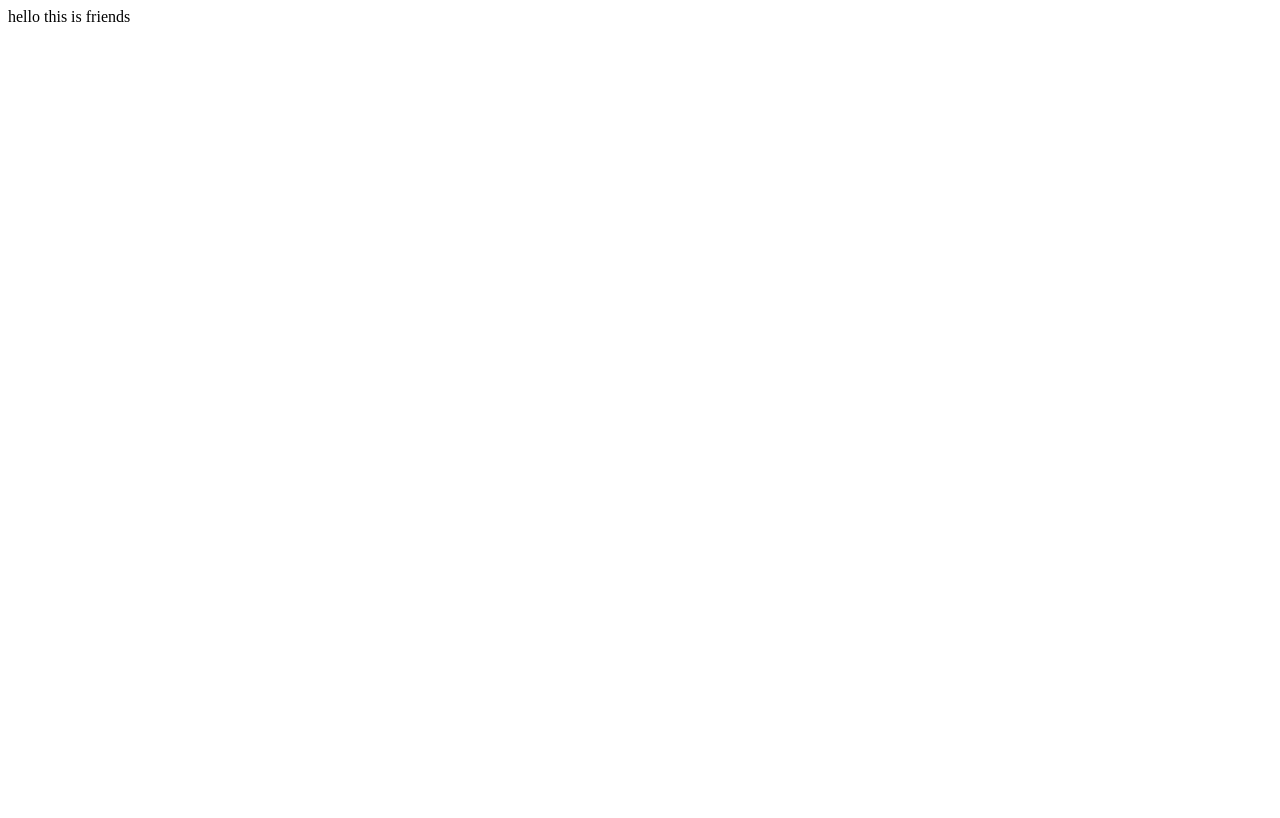
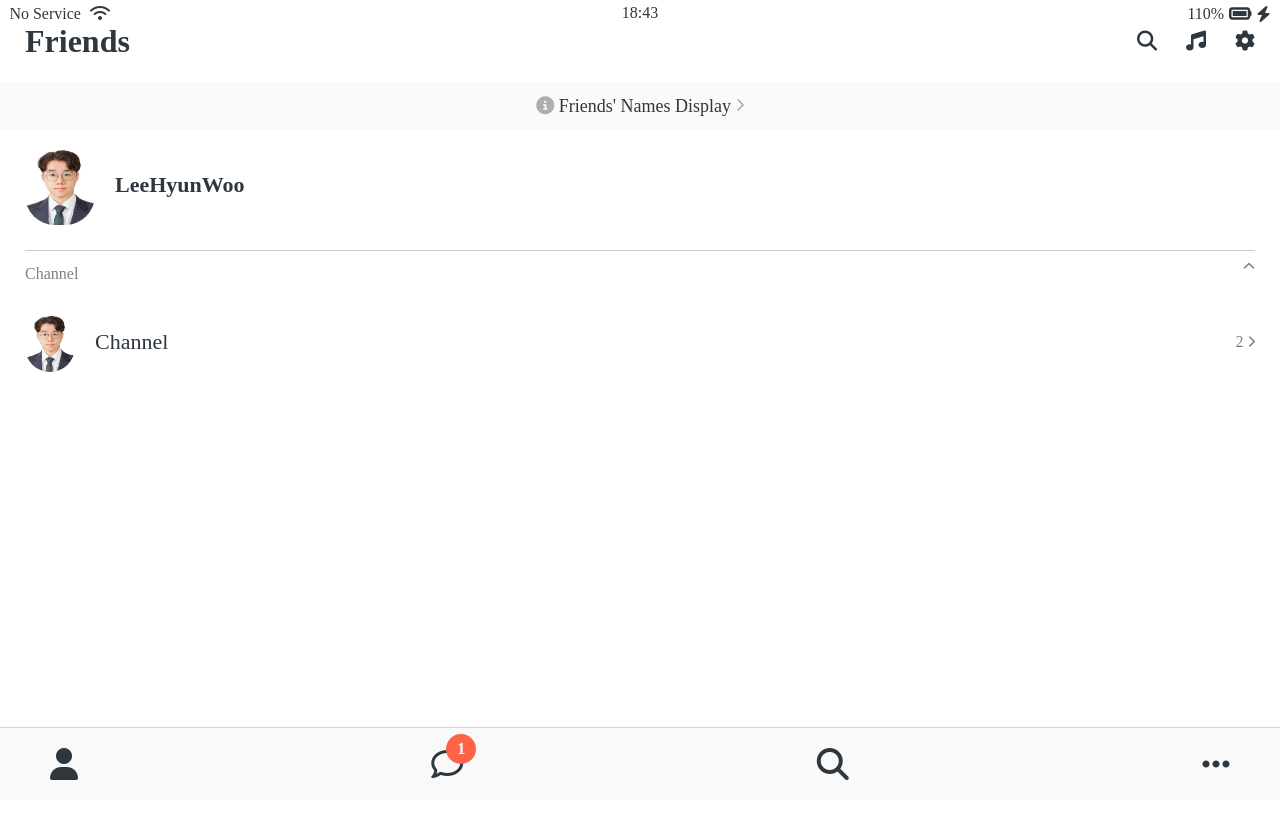
Before and after one commit to hyun-woo-git/kokoa-clone-lhw, a plain HTML site: page friends.html in a window 1280 px wide. Shown: the top 818 px of the page. Drawn offline with Linux system fonts and the light colour scheme.

Commit message:
friends.html

```diff
--- /dev/null
+++ b/css/components/nav-bar.css
@@ -0,0 +1,34 @@
+.nav {
+    position: fixed;
+    bottom: 0;
+    width: 100%;
+    background-color: #f9f9fa;
+    padding: 20px 50px;
+    box-sizing: border-box;
+    border-top: 1px solid rgba(121, 121, 121, 0.3);
+}
+
+.nav__list {
+    display: flex;
+    justify-content: space-between;
+}
+
+.nav__link {
+    position: relative;
+    color: #2e363e;
+}
+
+.nav__notification {
+    background-color: tomato;
+    width: 30px;
+    height: 30px;
+    border-radius: 15px;
+    display: flex;
+    justify-content: center;
+    align-items: center;
+    color: white;
+    font-weight: 600;
+    position: absolute;
+    left: 15px;
+    bottom: 15px;
+}
--- /dev/null
+++ b/css/components/screen-header.css
@@ -0,0 +1,15 @@
+.screen-header {
+    display: flex;
+    justify-content: space-between;
+    align-items: center;
+    padding: var(--horizontal-space);
+}
+
+.screen-header__title {
+    font-size: 32px;
+    font-weight: 600;
+}
+
+.screen-header__icons span {
+    margin-left: 25px;
+}
--- a/css/components/status-bar.css
+++ b/css/components/status-bar.css
@@ -1,4 +1,8 @@
 .status-bar {
+    position: fixed;
+    top: 0;
+    width: 100%;
+    box-sizing: border-box;
     display: flex;
     justify-content: center;
     padding: 5px 3px;
--- /dev/null
+++ b/css/components/user-component.css
@@ -0,0 +1,46 @@
+.user-component {
+    justify-content: space-between;
+}
+
+.user-component,
+.user-component__column:first-child {
+    display: flex;
+    align-items: center;
+}
+
+.user-component__avatar {
+    width: 70px;
+    height: 70px;
+    border-radius: 30px;
+    margin-right: 20px;
+}
+
+.user-component__title {
+    font-weight: 600;
+    font-size: 22px;
+}
+
+.user-component__subtitle {
+    margin-top: 8px;
+    font-size: 17px;
+    color: rgba(0, 0, 0, 0.5);
+}
+
+.user-component__avatar--xl {
+    width: 70px;
+    height: 80px;
+}
+
+.user-component__avatar--sm {
+    width: 50px;
+    height: 60px;
+    border-radius: 25px;
+}
+
+.user-component__title--not-bold {
+    font-weight: 400;
+}
+
+.user-component__column:last-child {
+    color: rgba(0, 0, 0, 0.5);
+}
--- a/css/reset.css
+++ b/css/reset.css
@@ -139,3 +139,8 @@ table {
 input:focus {
     outline: none;
 }
+
+a {
+    color: inherit;
+    text-decoration: none;
+}
--- /dev/null
+++ b/css/screens/friends.css
@@ -0,0 +1,29 @@
+#friends-display-link {
+    text-align: center;
+    display: block;
+    background-color: #fafafa;
+    padding: 15px 0px;
+    font-size: 18px;
+    margin-bottom: 15px;
+}
+
+#friends-display-link i {
+    color: rgba(0, 0, 0, 0.3);
+}
+
+.friends-screen {
+    padding: 0px var(--horizontal-space);
+}
+
+.friends-screen__channel {
+    margin-top: 25px;
+    border-top: 1px solid rgba(0, 0, 0, 0.2);
+    padding-top: 15px;
+}
+
+.friends-screen__channel-header {
+    margin-bottom: 30px;
+    display: flex;
+    justify-content: space-between;
+    color: rgba(0, 0, 0, 0.5);
+}
--- a/css/styles.css
+++ b/css/styles.css
@@ -2,14 +2,19 @@
 @import "reset.css";
 @import "status-bar.css";
 @import "variables.css";
-@import "components/status-bar.css";
 
 /*Components*/
 
-@import "screens/login.css";
+@import "components/status-bar.css";
+@import "components/nav-bar.css";
+@import "components/screen-header.css";
+@import "components/user-component.css";
 
 /*Screens*/
 
+@import "screens/login.css";
+@import "screens/friends.css";
 body {
-    font-family: "Open Sans", sans-serif;
+    color: #2e363e;
+    height: 1000vh;
 }
--- a/css/variables.css
+++ b/css/variables.css
@@ -1,3 +1,4 @@
 :root {
     --yellow: #fae100;
+    --horizontal-space: 25px;
 }
--- a/friends.html
+++ b/friends.html
@@ -1 +1,97 @@
-hello this is friends
+<!DOCTYPE html>
+<html lang="en">
+
+<head>
+    <link rel="stylesheet" href="css/styles.css" />
+    <meta charset="UTF-8" />
+    <meta name="viewport" content="width=device-width, initial-scale=1.0" />
+    <title>Friends - Kokoa Clone</title>
+</head>
+
+<body>
+    <div class="status-bar">
+        <div class="status-bar__column">
+            <span>No Service</span>
+            <i class="fas fa-wifi"></i>
+        </div>
+        <div class="status-bar__column">
+            <span>18:43</span>
+        </div>
+        <div class="status-bar__column">
+            <span>110%</span>
+            <i class="fas fa-battery-full fa-lg"></i>
+            <i class="fas fa-bolt"></i>
+        </div>
+    </div>
+
+    <header class="screen-header">
+        <h1 class="screen-header__title">Friends</h1>
+        <div class="screen-header__icons">
+            <span><i class="fas fa-search fa-lg"></i></span>
+            <span><i class="fas fa-music fa-lg"></i></span>
+            <span><i class="fas fa-cog fa-lg"></i></span>
+        </div>
+    </header>
+
+    <a id="friends-display-link">
+        <i class="fas fa-info-circle"></i> Friends' Names Display
+        <i class="fas fa-chevron-right fa-xs"></i>
+    </a>
+
+    <main class="friends-screen">
+        <div class="user-component">
+            <div class="user-component__column">
+                <img src="증사.jpg" class="user-component__avatar user-component__avatar--xl" />
+                <div class="user-component__text">
+                    <h4 class="user-component__title">LeeHyunWoo</h4>
+                </div>
+            </div>
+            <div class="user-component__column"></div>
+        </div>
+        <div class="friends-screen__channel">
+            <div class="friends-screen__channel-header">
+                <span>Channel</span>
+                <i class="fas fa-chevron-up fa-xs"></i>
+            </div>
+            <div class="user-component">
+                <div class="user-component__column">
+                    <img src="증사.jpg" class="user-component__avatar user-component__avatar--sm" />
+                    <div class="user-component__text">
+                        <h4 class="user-component__title user-component__title--not-bold">
+                            Channel
+                        </h4>
+                    </div>
+                </div>
+                <div class="user-component__column">
+                    <span>2</span>
+                    <i class="fas fa-chevron-right fa-xs"></i>
+                </div>
+            </div>
+        </div>
+    </main>
+
+    <nav class="nav">
+        <ul class="nav__list">
+            <li class="nav__btn">
+                <a class="nav__link" href="friends.html"><i class="fas fa-user fa-2x"></i
+          ></a>
+            </li>
+            <li class="nav__btn">
+                <a class="nav__link" href="#">
+                    <span class="nav__notification">1</span>
+                    <i class="far fa-comment fa-2x"></i>
+                </a>
+            </li>
+            <li class="nav__btn">
+                <a class="nav__link" href="#"><i class="fas fa-search fa-2x"></i></a>
+            </li>
+            <li class="nav__btn">
+                <a class="nav__link" href="#"><i class="fas fa-ellipsis-h fa-2x"></i
+          ></a>
+            </li>
+        </ul>
+    </nav>
+    <script src="https://kit.fontawesome.com/6478f529f2.js" crossorigin="anonymous"></script>
+</body>
+
+</html>
```
Also changed, not shown: 증사.jpg (added).
